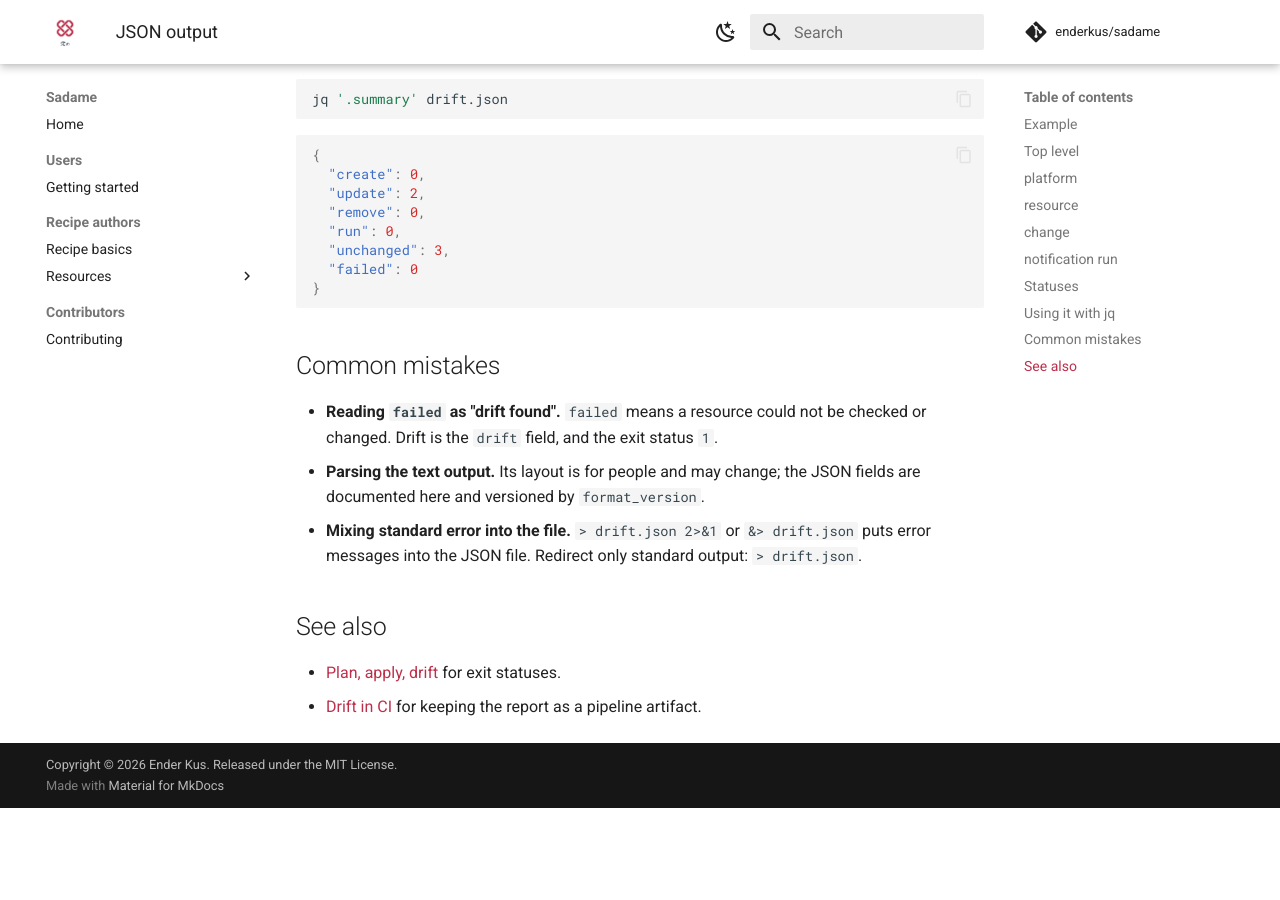
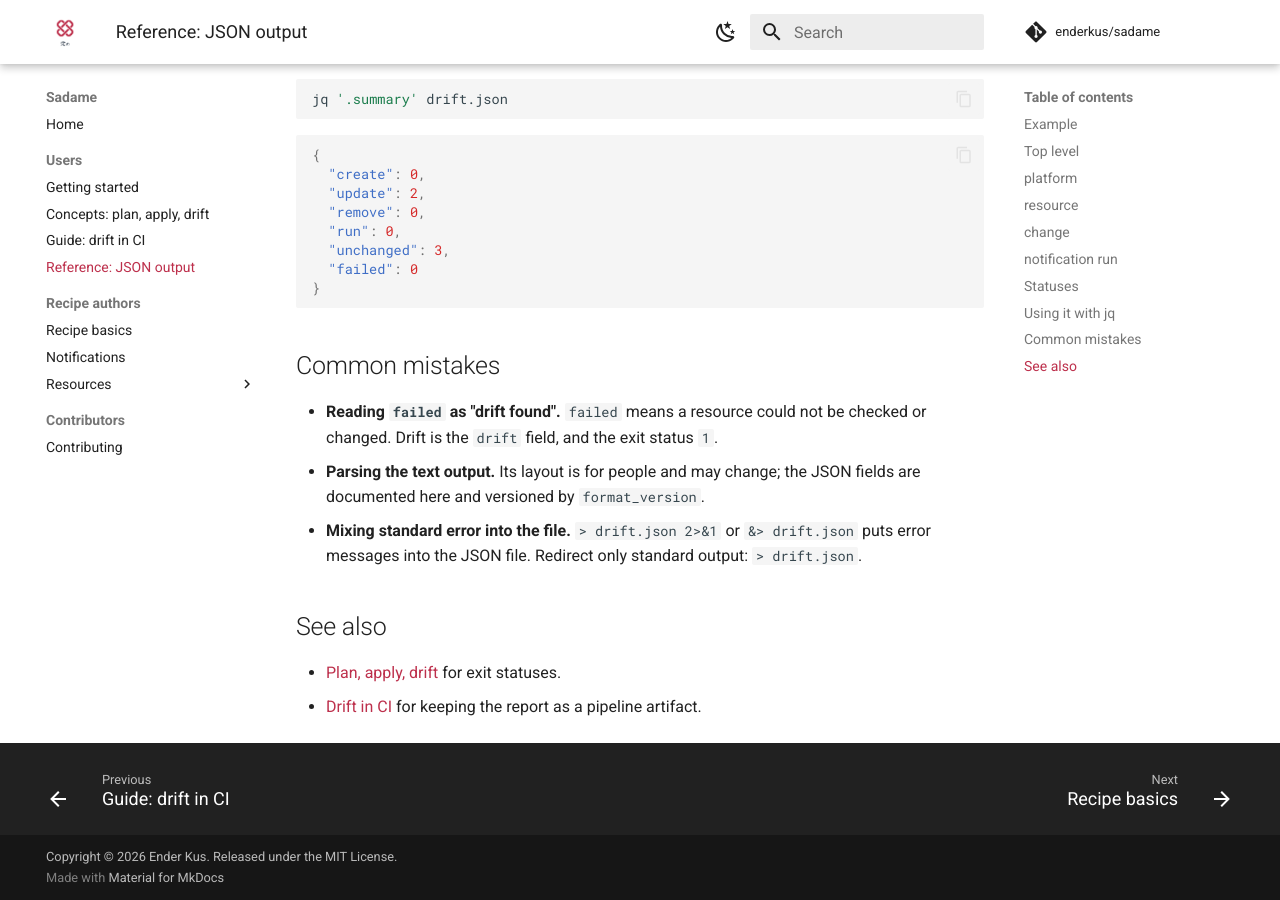
Before and after one commit to amassivus/sadame, an MkDocs documentation site: the page built from docs/reference/json-output.md, in a window 1280 px wide and 900 px high, scrolled down 5835 px. Built offline with MkDocs 1.6.1 and Material for MkDocs 9.7.7, drawn with Linux system fonts in a browser that asks for light colours; comment, search, counter and statistics services are not loaded; before the commit the page ends 6643 px from its top, so only the background shows below that.

```diff
--- a/mkdocs.yml
+++ b/mkdocs.yml
@@ -40,6 +40,10 @@ theme:
 extra_css:
   - stylesheets/extra.css
 
+# Captured terminal sessions are embedded into pages, not published alone.
+exclude_docs: |
+  transcripts/
+
 markdown_extensions:
   - admonition
   - attr_list
@@ -50,11 +54,16 @@ markdown_extensions:
   - pymdownx.details
   - pymdownx.highlight
   - pymdownx.inlinehilite
-  - pymdownx.superfences
+  - pymdownx.superfences:
+      custom_fences:
+        - name: mermaid
+          class: mermaid
+          format: !!python/name:pymdownx.superfences.fence_code_format
   - pymdownx.tabbed:
       alternate_style: true
   # Code from examples/ is embedded with --8<-- "examples/...", so the docs
-  # always show the files the tests run.
+  # always show the files the tests run. Terminal output comes from
+  # docs/transcripts/, captured with `rake docs:transcripts`.
   - pymdownx.snippets:
       base_path: ["."]
       check_paths: true
@@ -63,8 +72,12 @@ nav:
   - Home: index.md
   - Users:
       - Getting started: getting-started.md
+      - "Concepts: plan, apply, drift": concepts/plan-apply-drift.md
+      - "Guide: drift in CI": guides/drift-in-ci.md
+      - "Reference: JSON output": reference/json-output.md
   - Recipe authors:
       - Recipe basics: recipes/basics.md
+      - Notifications: recipes/notifications.md
       - Resources:
           - package: resources/package.md
           - file: resources/file.md
```
